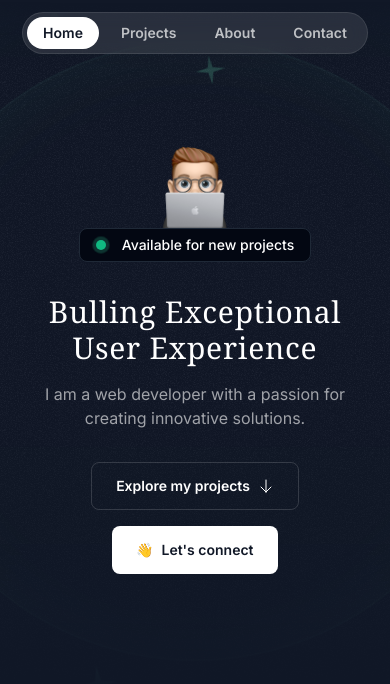
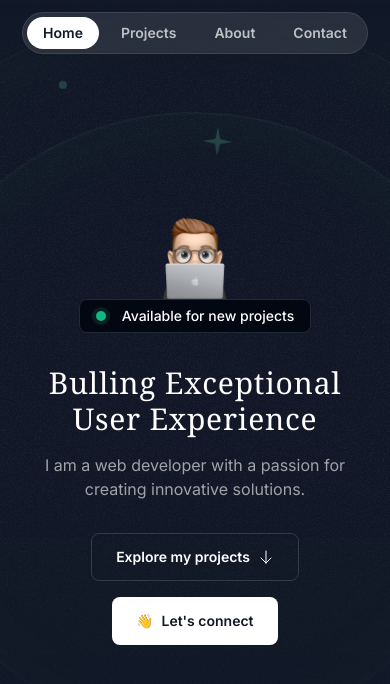
Before and after one commit to imantalebizadeh/portfolio-template, a Next.js app: page / in a window 390 px wide. Shown: the top 684 px of the page. Built offline with nearby package versions, Linux system fonts and the light colour scheme; a web font is replaced by a local one.

Commit message:
Enhance HeroSection layout with flex properties for improved responsiveness

```diff
--- a/components/layout/hero-section.tsx
+++ b/components/layout/hero-section.tsx
@@ -9,7 +9,10 @@ import { buttonVariants } from "../ui/button";
 
 export default function HeroSection() {
   return (
-    <section className="relative overflow-x-clip py-32 md:py-48 xl:py-60">
+    <section
+      id="hero"
+      className="relative flex min-h-svh flex-col items-center justify-center overflow-x-clip"
+    >
       <div className="absolute inset-0 -z-40 [mask-image:linear-gradient(to_bottom,transparent,black_10%,black,transparent)]">
         {/* Grain */}
         <div className="absolute inset-0 -z-30 bg-[url('/images/grain.jpg')] opacity-5" />
```
